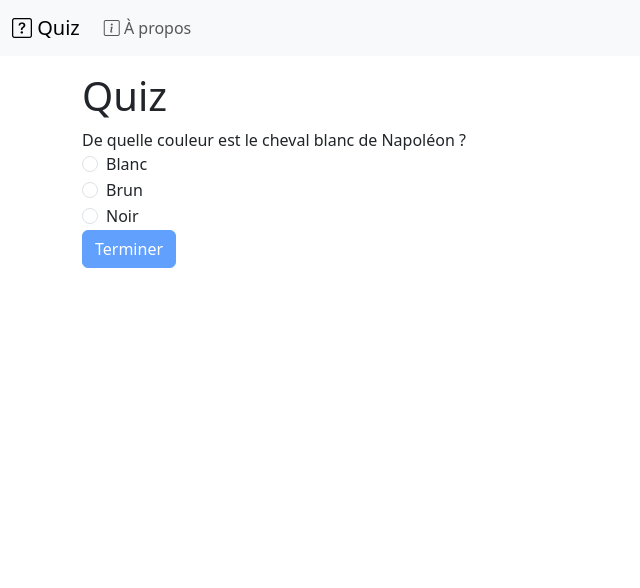
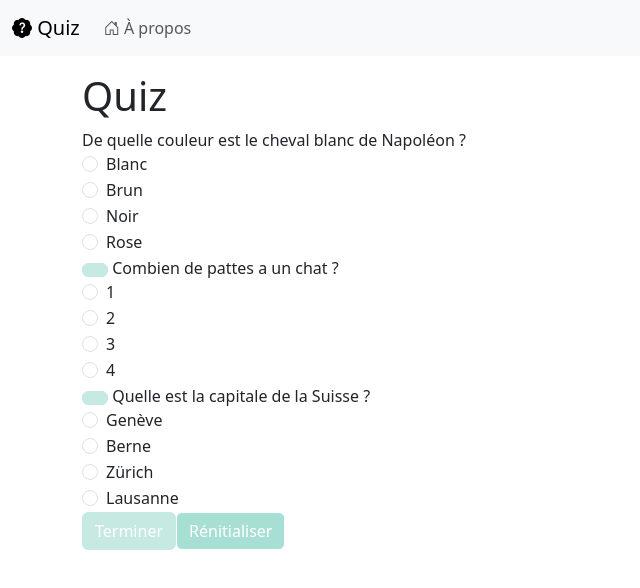
Before and after one commit to hepl-bs21inf5/sem07-project-RAVIA33, a Vue app: page / in a window 1280 px wide. Shown: the top 588 px of the page, without its empty margins (0-640 px from the left). Built offline with nearby package versions, Linux system fonts and the light colour scheme.

Commit message:
Projet semaine 1

```diff
--- a/src/App.vue
+++ b/src/App.vue
@@ -6,7 +6,7 @@
   <nav class="navbar navbar-expand-lg bg-body-tertiary">
     <div class="container-fluid">
       <RouterLink class="navbar-brand" to="/">
-        <i class="bi bi-question-square"></i>
+        <i class="bi bi-patch-question-fill"></i>
         Quiz
       </RouterLink>
       <button
@@ -24,7 +24,7 @@
         <ul class="navbar-nav">
           <li class="nav-item">
             <RouterLink class="nav-link" to="/about">
-              <i class="bi bi-info-square"></i>
+            <i class="bi bi-house-door"></i>
               À propos
             </RouterLink>
           </li>
--- a/src/assets/main.css
+++ b/src/assets/main.css
@@ -1,17 +1,17 @@
 /* https://getbootstrap.com/docs/5.3/components/buttons/#variables */
 .btn-primary {
     --bs-btn-color: #fff;
-    --bs-btn-bg: #0d6efd;
-    --bs-btn-border-color: #0d6efd;
-    --bs-btn-hover-color: #fff;
-    --bs-btn-hover-bg: #0b5ed7;
-    --bs-btn-hover-border-color: #0a58ca;
+    --bs-btn-bg: #a8dfd4;
+    --bs-btn-border-color: white;
+    --bs-btn-hover-color: white;
+    --bs-btn-hover-bg: #a8dfd4;
+    --bs-btn-hover-border-color: grey;
     --bs-btn-focus-shadow-rgb: 49, 132, 253;
     --bs-btn-active-color: #fff;
-    --bs-btn-active-bg: #0a58ca;
-    --bs-btn-active-border-color: #0a53be;
+    --bs-btn-active-bg: #a8dfd4;
+    --bs-btn-active-border-color: #a8dfd4;
     --bs-btn-active-shadow: inset 0 3px 5px rgba(0, 0, 0, 0.125);
     --bs-btn-disabled-color: #fff;
-    --bs-btn-disabled-bg: #0d6efd;
-    --bs-btn-disabled-border-color: #0d6efd;
+    --bs-btn-disabled-bg: #a8dfd4;
+    --bs-btn-disabled-border-color: #a8dfd4;
   }
--- a/src/components/QuizForm.vue
+++ b/src/components/QuizForm.vue
@@ -1,15 +1,39 @@
 <script setup lang="ts">
-  import { computed, ref } from "vue";
+import { computed, ref } from 'vue'
 
-  const cheval = ref<string | null>(null);
-  const filled = computed<boolean>(() => cheval.value !== null);
+const cheval = ref<string | null>(null)
+const patte = ref<string | null>(null)
+const capitale = ref<string | null>(null)
+const filled = computed<boolean>(
+  () => cheval.value !== null && patte.value !== null && capitale.value !== null,
+)
 
-  function submit(event: Event): void {
-    event.preventDefault();
-    if (filled.value) {
-      alert(`Vous avez choisi la couleur ${cheval.value} !`);
+function submit(event: Event): void {
+  event.preventDefault()
+  let points = 0
+  if (cheval.value === 'blanc') {
+    points++
+  }
+  if (patte.value === '4') {
+    points++
+  }
+  if (capitale.value === 'berne') {
+    points++
+  }
+  if (filled.value) {
+    if (points == 3) {
+      alert(`Félicitation !! Vous avez fait tout juste !`)
+    } else {
+      alert(`Vous avez fait ${points} point sur 3 !`)
     }
   }
+}
+
+function renitialiser(): void {
+  cheval.value = null
+  patte.value = null
+  capitale.value = null
+}
 </script>
 
 <template>
@@ -48,12 +72,115 @@
       />
       <label class="form-check-label" for="chevalNoir">Noir</label>
     </div>
-    <button
-      class="btn btn-primary"
-      :class="{ disabled: !filled }"
-      type="submit"
-    >
-      Terminer
+    <div class="form-check">
+      <input
+        id="chevalRose"
+        v-model="cheval"
+        class="form-check-input"
+        type="radio"
+        name="cheval"
+        value="rose"
+      />
+      <label class="form-check-label" for="chevalRose">Rose</label>
+    </div>
+    <button class="btn btn-primary" :class="{ disabled: !filled }" type="submit"></button>
+
+    Combien de pattes a un chat ?
+    <div class="form-check">
+      <input
+        id="patte1"
+        v-model="patte"
+        class="form-check-input"
+        type="radio"
+        name="patte"
+        value="1"
+      />
+      <label class="form-check-label" for="patte1">1</label>
+    </div>
+    <div class="form-check">
+      <input
+        id="patte2"
+        v-model="patte"
+        class="form-check-input"
+        type="radio"
+        name="patte"
+        value="2"
+      />
+      <label class="form-check-label" for="patte2">2</label>
+    </div>
+    <div class="form-check">
+      <input
+        id="patte3"
+        v-model="patte"
+        class="form-check-input"
+        type="radio"
+        name="patte"
+        value="3"
+      />
+      <label class="form-check-label" for="patte3">3</label>
+    </div>
+    <div class="form-check">
+      <input
+        id="patte4"
+        v-model="patte"
+        class="form-check-input"
+        type="radio"
+        name="patte"
+        value="4"
+      />
+      <label class="form-check-label" for="patte4">4</label>
+    </div>
+    <button class="btn btn-primary" :class="{ disabled: !filled }" type="submit"></button>
+
+    Quelle est la capitale de la Suisse ?
+    <div class="form-check">
+      <input
+        id="capitaleGeneve"
+        v-model="capitale"
+        class="form-check-input"
+        type="radio"
+        name="capitale"
+        value="geneve"
+      />
+      <label class="form-check-label" for="capitaleGeneve">Genève</label>
+    </div>
+    <div class="form-check">
+      <input
+        id="capitaleBern"
+        v-model="capitale"
+        class="form-check-input"
+        type="radio"
+        name="capitale"
+        value="berne"
+      />
+      <label class="form-check-label" for="capitaleBern">Berne</label>
+    </div>
+    <div class="form-check">
+      <input
+        id="capitaleZurich"
+        v-model="capitale"
+        class="form-check-input"
+        type="radio"
+        name="capitale"
+        value="zurich"
+      />
+      <label class="form-check-label" for="capitaleZurich">Zürich</label>
+    </div>
+    <div class="form-check">
+      <input
+        id="capitaleLausanne"
+        v-model="capitale"
+        class="form-check-input"
+        type="radio"
+        name="capitale"
+        value="lausanne"
+      />
+      <label class="form-check-label" for="capitaleLausanne">Lausanne</label>
+    </div>
+    <button class="btn btn-primary" :class="{ disabled: !filled }" type="submit">Terminer</button>
+
+    <button class="btn btn-primary" @click="renitialiser">
+      Rénitialiser
     </button>
   </form>
 </template>
```
Also changed, not shown: src/main.ts (line endings or trailing spaces), 1 other file (tests, documents, lock files or other folders).
